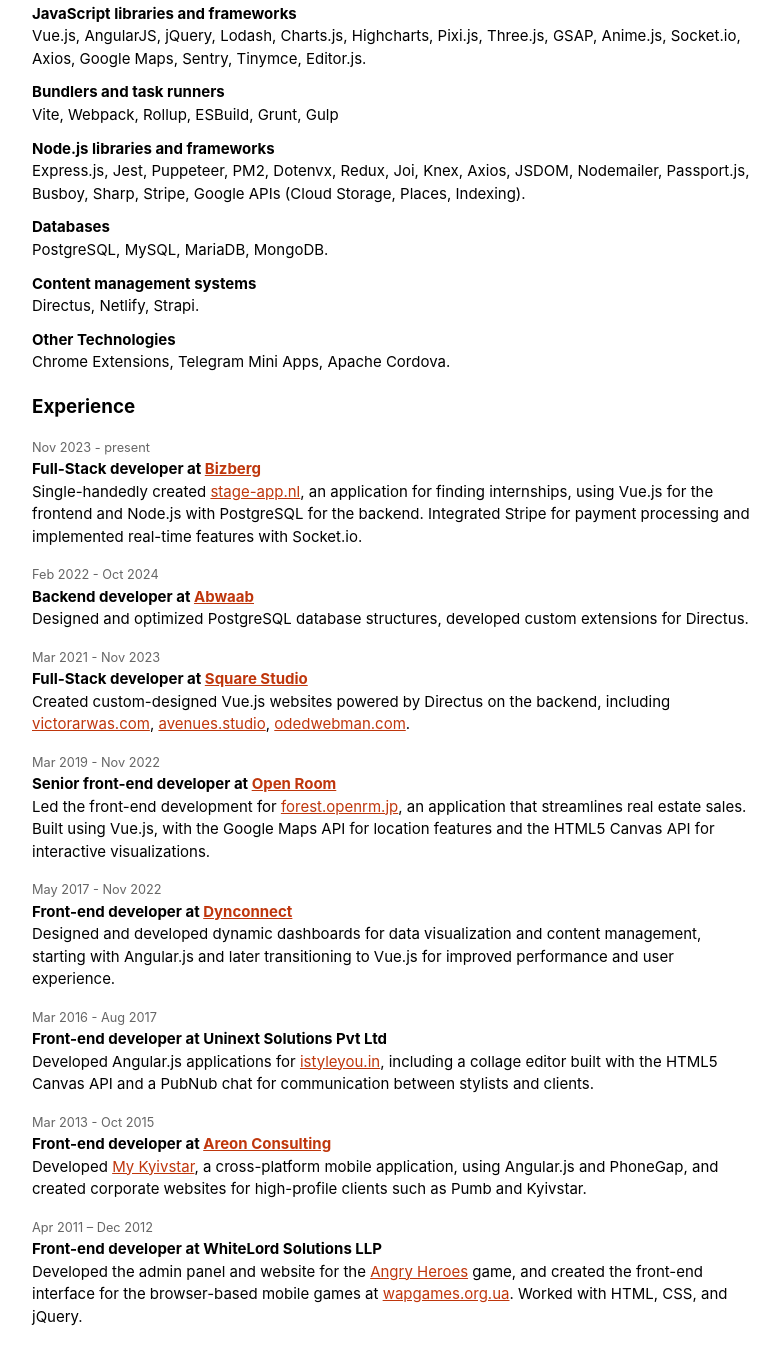
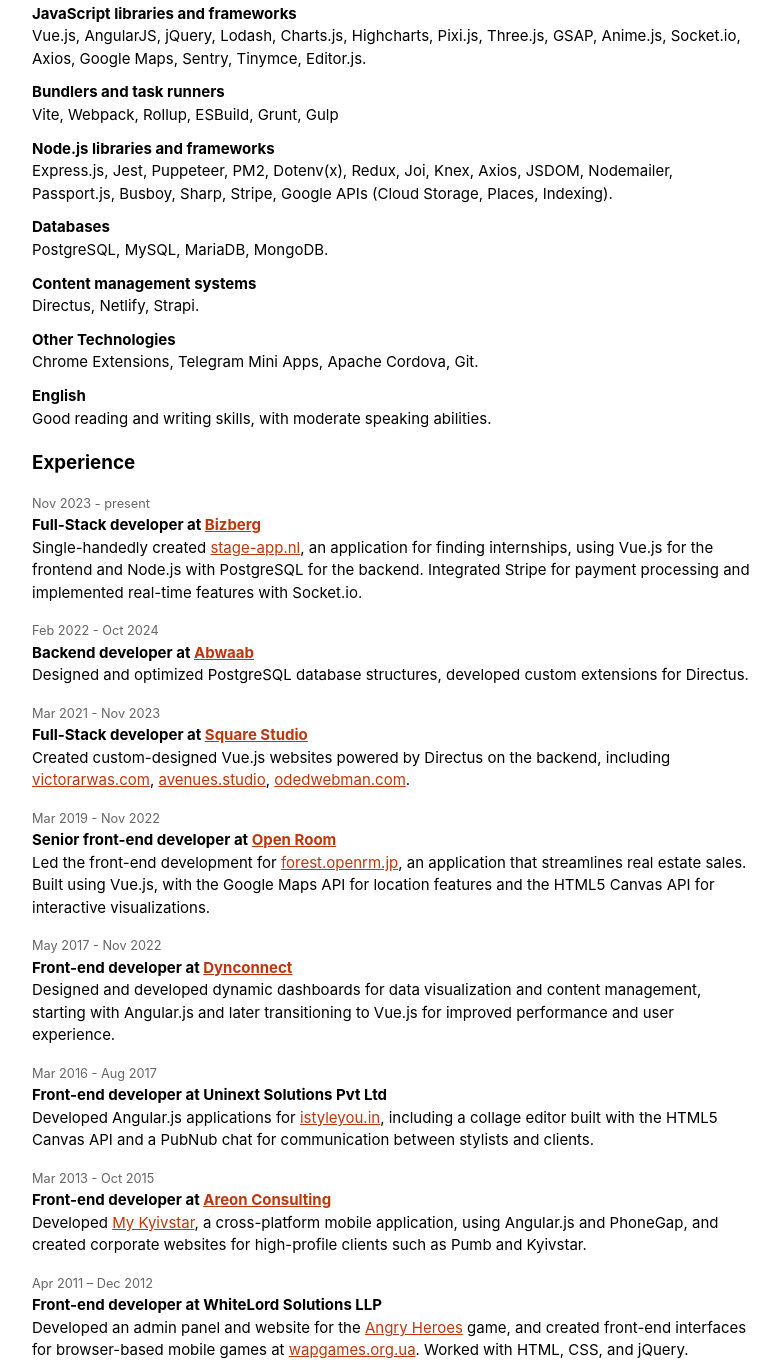
Before and after one commit to dmtkpv/dmtkpv.com, a plain HTML site: page cv.html in a window 1280 px wide. Shown: the part 723-2088 px from the top of the page, without its empty margins (248-1028 px from the left). Drawn offline with Linux system fonts and the light colour scheme.

Commit message:
cv fixes

```diff
--- a/cv.html
+++ b/cv.html
@@ -17,7 +17,6 @@
             margin: 0 auto;
             line-height: 1.5;
             color: #000;
-            word-break: break-word;
         }
         h1 {
             font-size: 1.75em;
@@ -47,6 +46,10 @@
         }
         ul.links {
             font-size: .85em;
+        }
+        ul.links li {
+            overflow: hidden;
+            white-space: nowrap;
         }
         a {
             color: #BF360C;
@@ -105,7 +108,7 @@
     </p>
     <p>
         <b>Node.js libraries and frameworks</b><br>
-        Express.js, Jest, Puppeteer, PM2, Dotenvx, Redux, Joi, Knex, Axios, JSDOM, Nodemailer, Passport.js, Busboy, Sharp, Stripe, Google APIs (Cloud Storage, Places, Indexing).
+        Express.js, Jest, Puppeteer, PM2, Dotenv(x), Redux, Joi, Knex, Axios, JSDOM, Nodemailer, Passport.js, Busboy, Sharp, Stripe, Google APIs (Cloud Storage, Places, Indexing).
     </p>
     <p>
         <b>Databases</b><br>
@@ -117,7 +120,11 @@
     </p>
     <p>
         <b>Other Technologies </b><br>
-        Chrome Extensions, Telegram Mini Apps, Apache Cordova.
+        Chrome Extensions, Telegram Mini Apps, Apache Cordova, Git.
+    </p>
+    <p>
+        <b>English</b><br>
+        Good reading and writing skills, with moderate speaking abilities.
     </p>
 
     <h2>Experience</h2>
@@ -160,7 +167,7 @@
         <li>
             <time>Apr 2011 – Dec 2012</time>
             <h3>Front-end developer at WhiteLord Solutions LLP</h3>
-            Developed the admin panel and website for the <a href="https://www.facebook.com/angryheroes/">Angry Heroes</a> game, and created the front-end interface for the browser-based mobile games at <a href="https://wapgames.org.ua/">wapgames.org.ua</a>. Worked with HTML, CSS, and jQuery.
+            Developed an admin panel and website for the <a href="https://www.facebook.com/angryheroes/">Angry Heroes</a> game, and created front-end interfaces for browser-based mobile games at <a href="https://wapgames.org.ua/">wapgames.org.ua</a>. Worked with HTML, CSS, and jQuery.
         </li>
     </ul>
 
```
